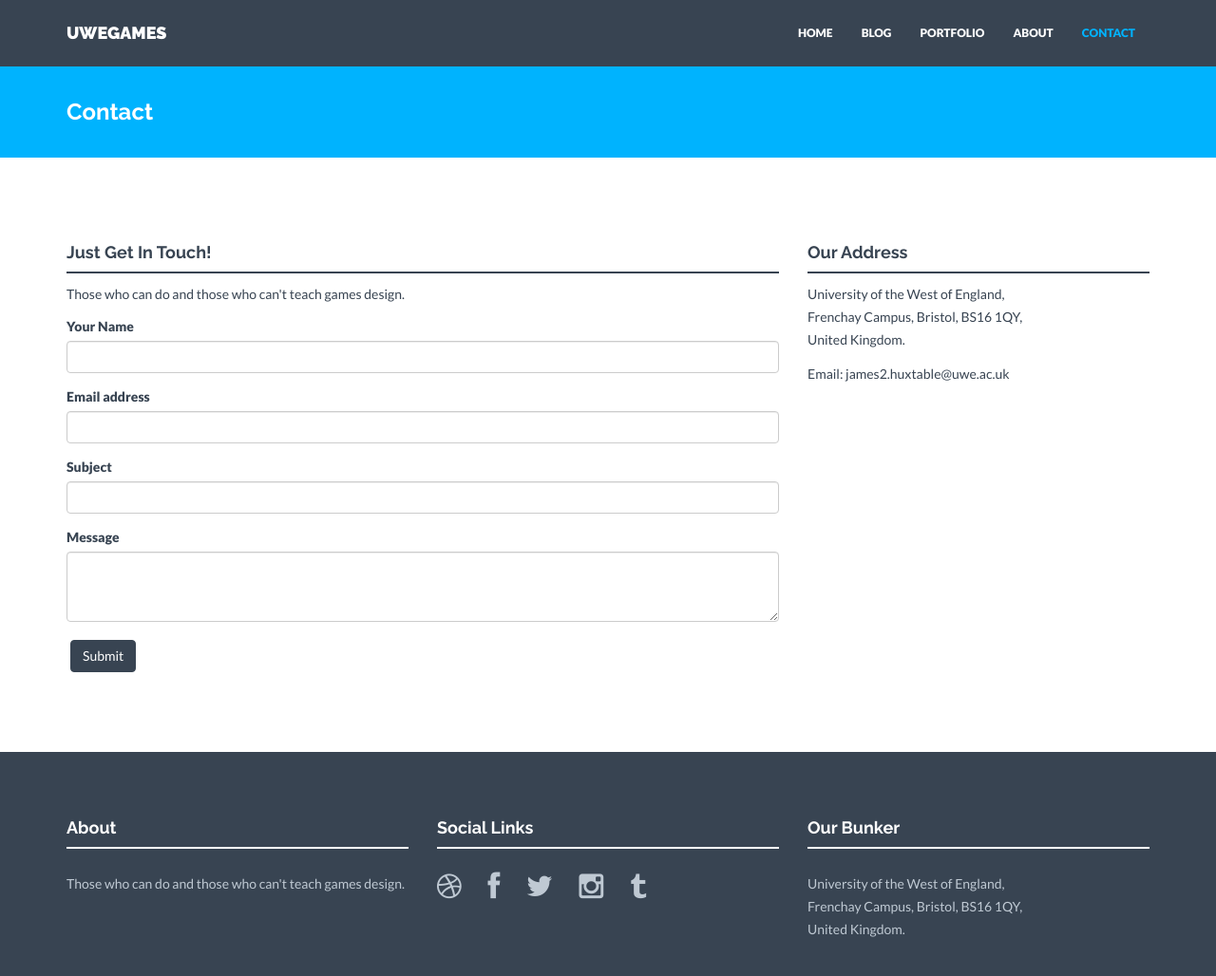
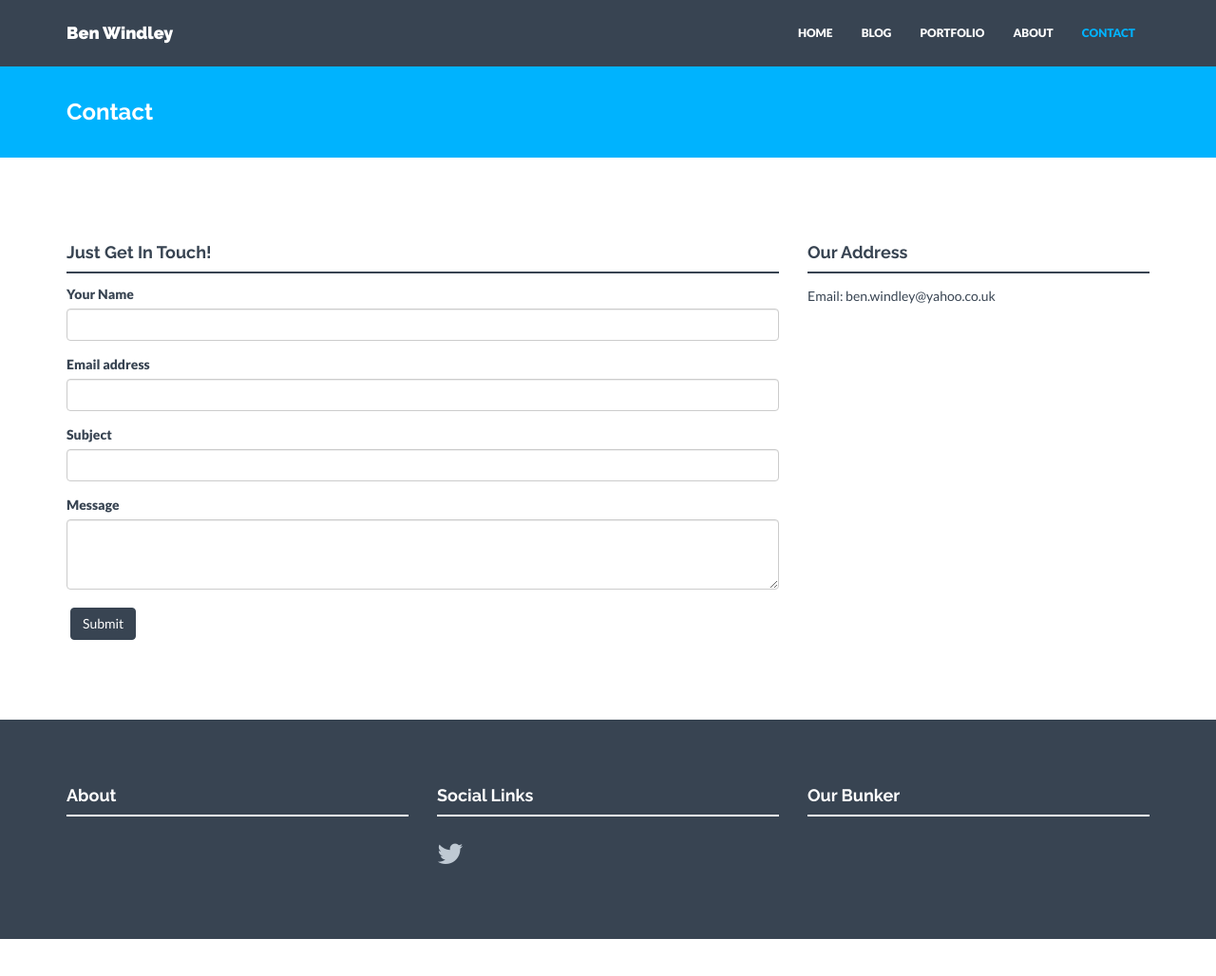
Before and after one commit to BenWindley/BenWindley.github.io, a Jekyll site: the page built from contact.html, in a window 1280 px wide and 1063 px high. Shown: the top 1028 px of the window at 95% size. Built offline with Jekyll 4.4.1, drawn with Linux system fonts in a browser that asks for light colours; nearby versions of some CDN libraries.

Commit message:
Update _config.yml

```diff
--- a/_config.yml
+++ b/_config.yml
@@ -1,7 +1,7 @@
 ### GENERAL SETTINGS ###
 
 # Site settings
-title: UWEGAMES
+title: Ben Windley
 description: "Games development from an elder's persepective."
 analytics: #Google analytics code in the format XX-nnnnnnnn-n
 baseurl: "/" #important: start with /
@@ -38,40 +38,25 @@ collections:
 
 # Social networks usernames. Many more available: google-plus, flickr, linkedin, etc). Shown in footer.
 social:
-  - title: dribbble
-    url:
-  - title: facebook
-    url:
   - title: twitter
-    url:
-  - title: instagram
-    url:
-  - title: tumblr
-    url:
+    url: https://twitter.com/benwindley
 
 # Postal address (add as many lines as necessary). Shown in footer and on Contact page.
-address:
-  - lines:
-    - University of the West of England,
-    - Frenchay Campus, Bristol, BS16 1QY,
-    - United Kingdom.
-email: james2.huxtable@uwe.ac.uk
-
-
+email: ben.windley@yahoo.co.uk
 
 ### GENERAL DATA FOR VARIOUS LOCATIONS ###
 
 # Members information. Shown on About page.
 members:
-  - name: James Huxtable
-    position: Da Man!
-    text: I am a keen and passionate games developer, whose love of programming extends to mentoring others to allow them to develop games for themselves.
+  - name: Ben Windley
+    position: Student
+    text: I'm learning creative programming!
     img: profile_1.jpg
     social:
       - title: envelope #use for email address
-        url: mailto:james2.huxtable@uwe.ac.uk
+        url: mailto:ben.windley@yahoo.co.uk
       - title: twitter
-        url: http://twitter.com/HuxyUK
+        url: http://twitter.com/BenWindley
 
 # Short text about your company. Shown in footer on every page and also separately on Home and Contact page.
-about: "Those who can do and those who can't teach games design."
+about:
```
